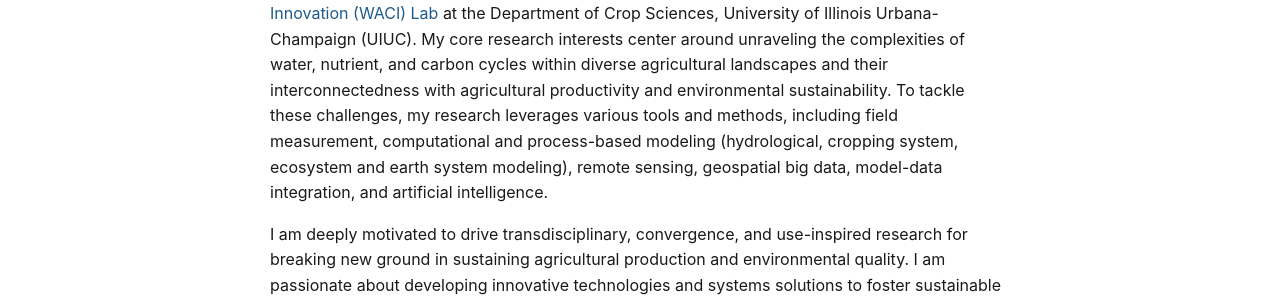
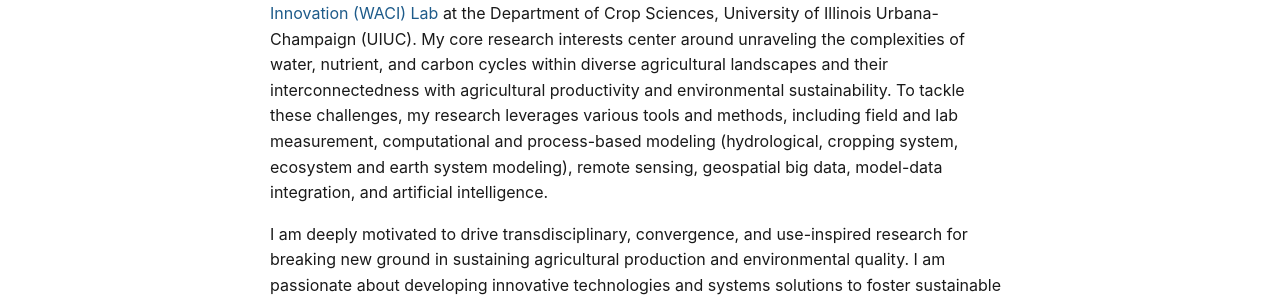
Before and after one commit to pengbinpeluo/pengbinpeluo.github.io, a Jekyll site: the page built from index.md, in a window 1280 px wide. Shown: the part 457-756 px from the top of the page. Built offline with Jekyll 4.4.1, drawn with Linux system fonts in a browser that asks for light colours.

Commit message:
Wording tweaks: field and lab measurement; extension and outreach program
Co-Authored-By: Claude Sonnet 5 <noreply@anthropic.com>

```diff
--- a/index.md
+++ b/index.md
@@ -19,7 +19,7 @@ title: Home
 </section>
 
 <section class="section">
-  <p>I am a tenure-track Assistant Professor leading the <a href="{{ site.waci_lab_url }}">Water, Agriculture, and Conservation Innovation (WACI) Lab</a> at the Department of Crop Sciences, University of Illinois Urbana-Champaign (UIUC). My core research interests center around unraveling the complexities of water, nutrient, and carbon cycles within diverse agricultural landscapes and their interconnectedness with agricultural productivity and environmental sustainability. To tackle these challenges, my research leverages various tools and methods, including field measurement, computational and process-based modeling (hydrological, cropping system, ecosystem and earth system modeling), remote sensing, geospatial big data, model-data integration, and artificial intelligence.</p>
+  <p>I am a tenure-track Assistant Professor leading the <a href="{{ site.waci_lab_url }}">Water, Agriculture, and Conservation Innovation (WACI) Lab</a> at the Department of Crop Sciences, University of Illinois Urbana-Champaign (UIUC). My core research interests center around unraveling the complexities of water, nutrient, and carbon cycles within diverse agricultural landscapes and their interconnectedness with agricultural productivity and environmental sustainability. To tackle these challenges, my research leverages various tools and methods, including field and lab measurement, computational and process-based modeling (hydrological, cropping system, ecosystem and earth system modeling), remote sensing, geospatial big data, model-data integration, and artificial intelligence.</p>
 
   <p>I am deeply motivated to drive transdisciplinary, convergence, and use-inspired research for breaking new ground in sustaining agricultural production and environmental quality. I am passionate about developing innovative technologies and systems solutions to foster sustainable agri-food systems and preserve a healthy environment amidst the pressures of intensifying land use and increasing weather variability. The driving force behind my research pursuits lies in addressing critical societal issues, including ensuring water, food, and energy security, enhancing water quality and environmental sustainability, and nurturing rural economies and human well-being both in the United States and across the globe.</p>
 
```
Also changed, not shown: engagement.md (+1 -1 lines).
